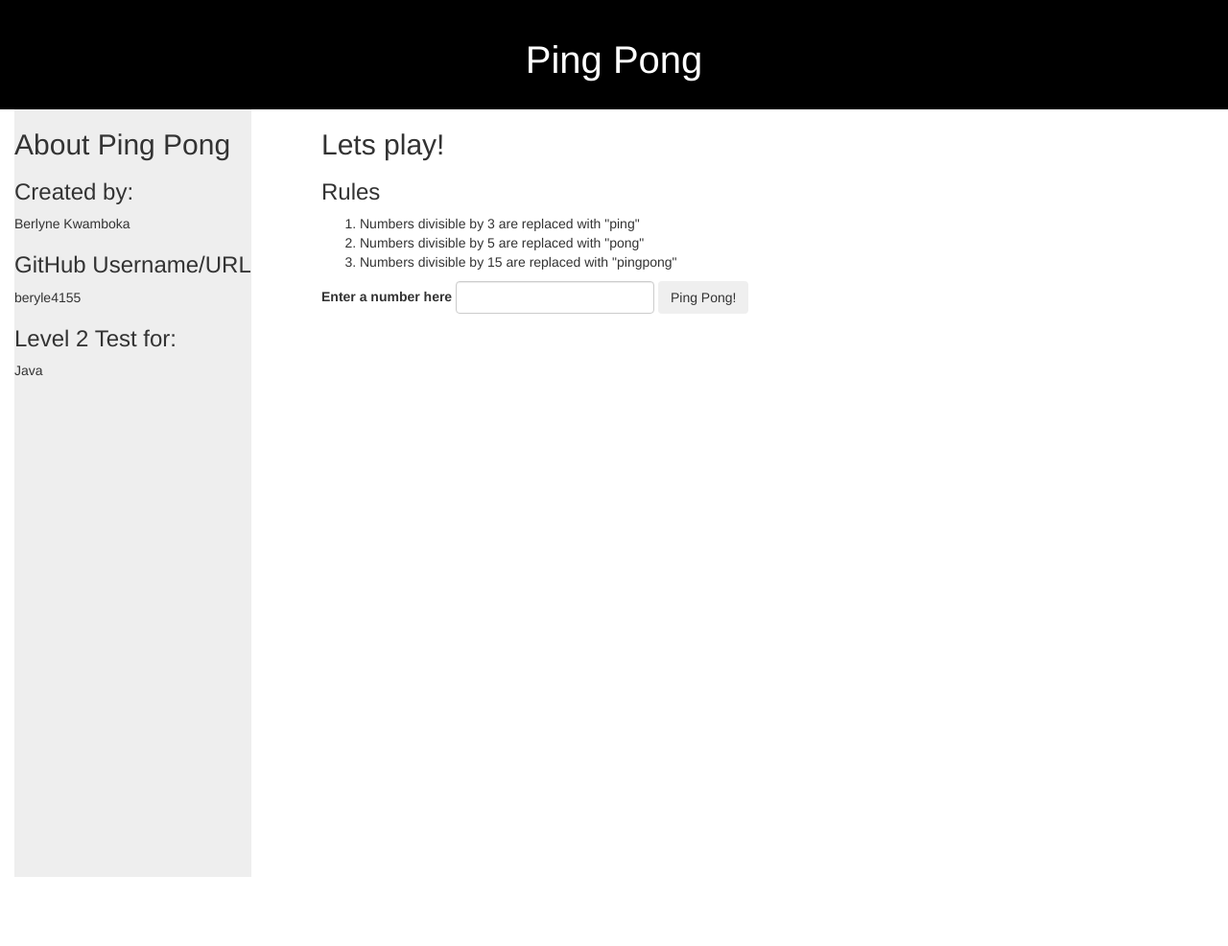
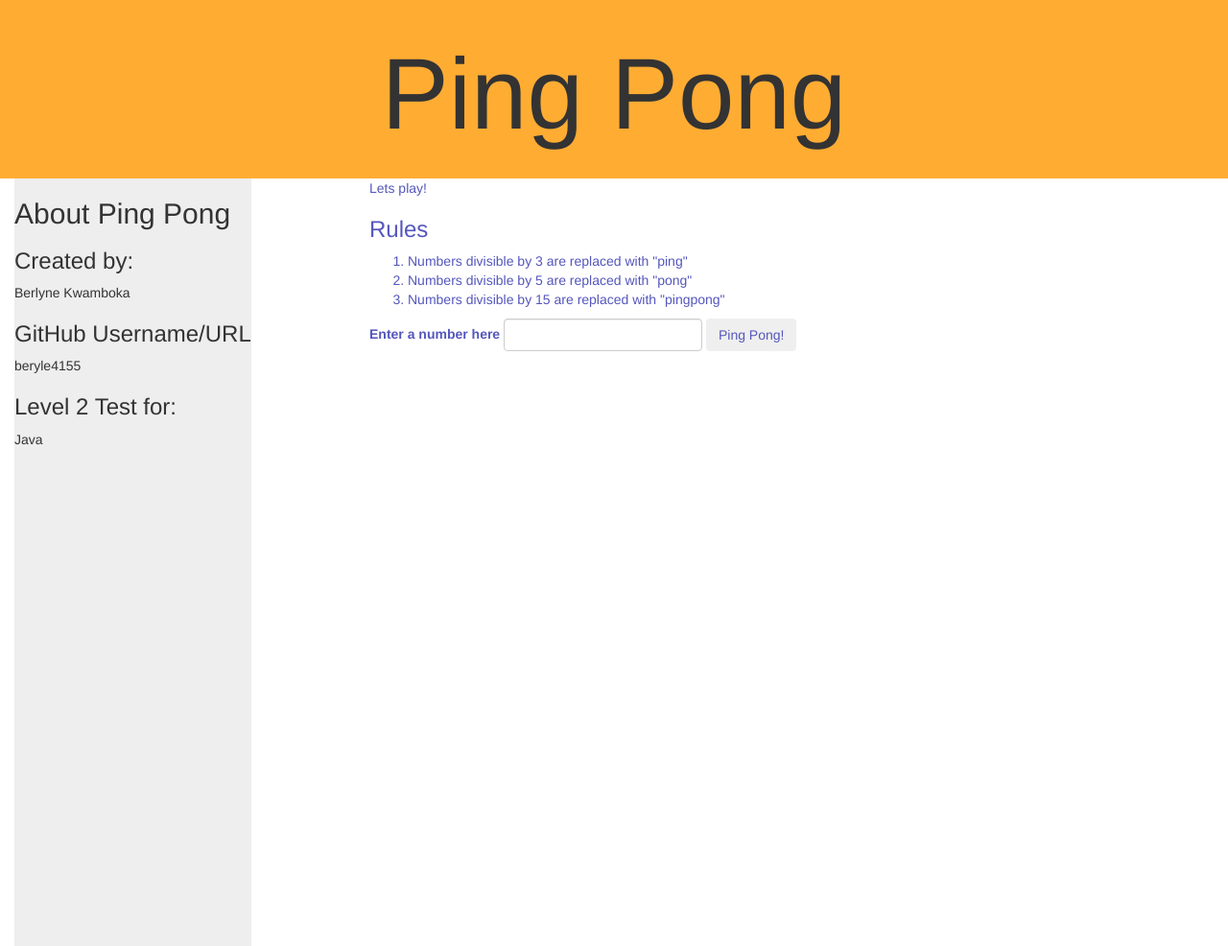
Before and after one commit to Beryle4155/Ping-Pong, a plain HTML site: page index.html in a window 1280 px wide. Shown: the whole page at 96% size. Before the commit the page ends 914 px from the top, so only its background shows below. Drawn offline with Linux system fonts and the light colour scheme.

Commit message:
modified index.html

```diff
--- a/css/styles.css
+++ b/css/styles.css
@@ -1,6 +1,6 @@
 .top{
   text-align: center;
-  background-color: black; color: white;
+  background-color:#FFAC33;
   padding: 20px;
 }
 .top h1{
@@ -12,3 +12,7 @@
   background:#eee;
   height: 100vh;
 }
+.main{
+  color: #5557BC;
+  padding-left: 50px;
+}
--- a/index.html
+++ b/index.html
@@ -10,7 +10,7 @@
   </head>
   <body>
     <div class="top">
-      <h1>Ping Pong</h1>
+      <h1 style="font-size:105px;">Ping Pong</h1>
     </div>
     <div class="col-md-3">
       <div class="column">
@@ -23,7 +23,9 @@
               <p>Java</p>
       </div>
     </div>
+  </div>
     <div class="col-md-9">
+      <div class="main"
       <h2>Lets play!</h2>
       <h3>Rules</h3>
       <ol>
```
